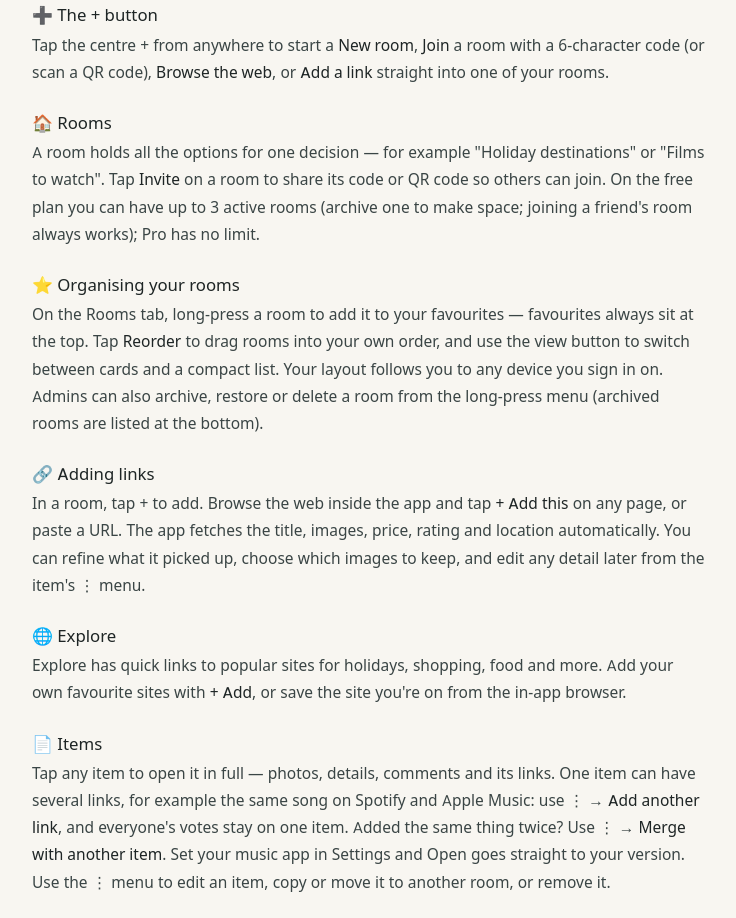
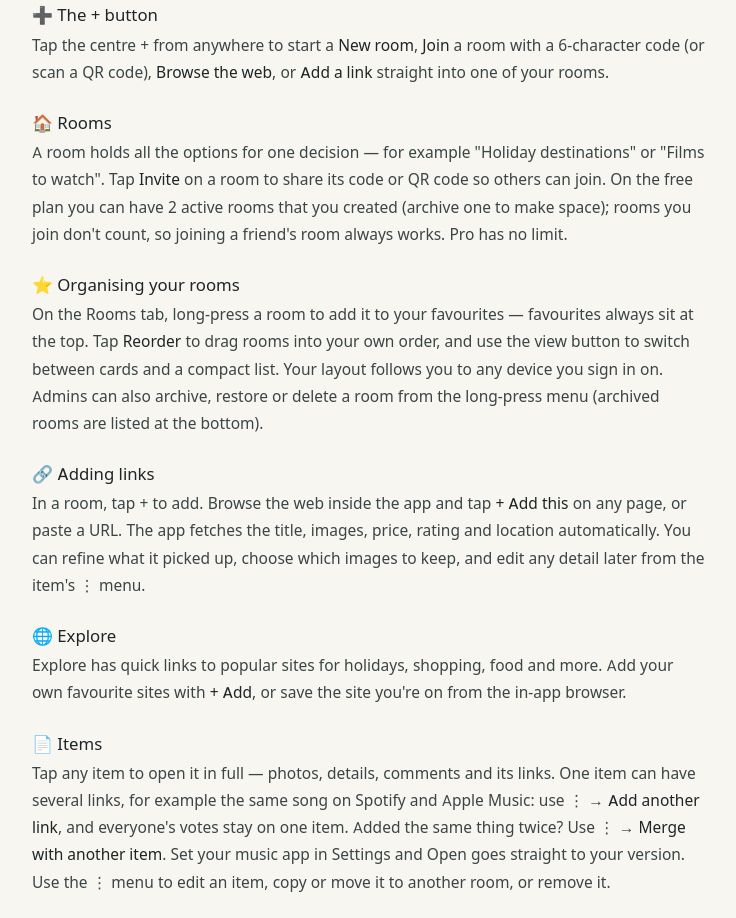
Before and after one commit to optionalsalad/optionalsalad-site, a plain HTML site: page public/dowedontwe/guide.html in a window 1280 px wide. Shown: the part 1205-2123 px from the top of the page, without its empty margins (270-1006 px from the left). Drawn offline with Linux system fonts and the light colour scheme.

Commit message:
Guide: free plan is 2 rooms you created; joined rooms don't count

```diff
--- a/public/dowedontwe/guide.html
+++ b/public/dowedontwe/guide.html
@@ -79,7 +79,7 @@
       <h3 id="plus-button"><span aria-hidden="true">➕</span> The + button</h3>
       <p>Tap the centre + from anywhere to start a <strong>New room</strong>, <strong>Join</strong> a room with a 6-character code (or scan a QR code), <strong>Browse the web</strong>, or <strong>Add a link</strong> straight into one of your rooms.</p>
       <h3 id="rooms"><span aria-hidden="true">🏠</span> Rooms</h3>
-      <p>A room holds all the options for one decision — for example "Holiday destinations" or "Films to watch". Tap <strong>Invite</strong> on a room to share its code or QR code so others can join. On the free plan you can have up to 3 active rooms (archive one to make space; joining a friend's room always works); Pro has no limit.</p>
+      <p>A room holds all the options for one decision — for example "Holiday destinations" or "Films to watch". Tap <strong>Invite</strong> on a room to share its code or QR code so others can join. On the free plan you can have 2 active rooms that you created (archive one to make space); rooms you join don't count, so joining a friend's room always works. Pro has no limit.</p>
       <h3 id="organising-rooms"><span aria-hidden="true">⭐</span> Organising your rooms</h3>
       <p>On the Rooms tab, long-press a room to add it to your favourites — favourites always sit at the top. Tap <strong>Reorder</strong> to drag rooms into your own order, and use the view button to switch between cards and a compact list. Your layout follows you to any device you sign in on. Admins can also archive, restore or delete a room from the long-press menu (archived rooms are listed at the bottom).</p>
       <h3 id="adding-links"><span aria-hidden="true">🔗</span> Adding links</h3>
```
Also changed, not shown: src/pages/dowedontwe/guide.html (+1 -1 lines).
